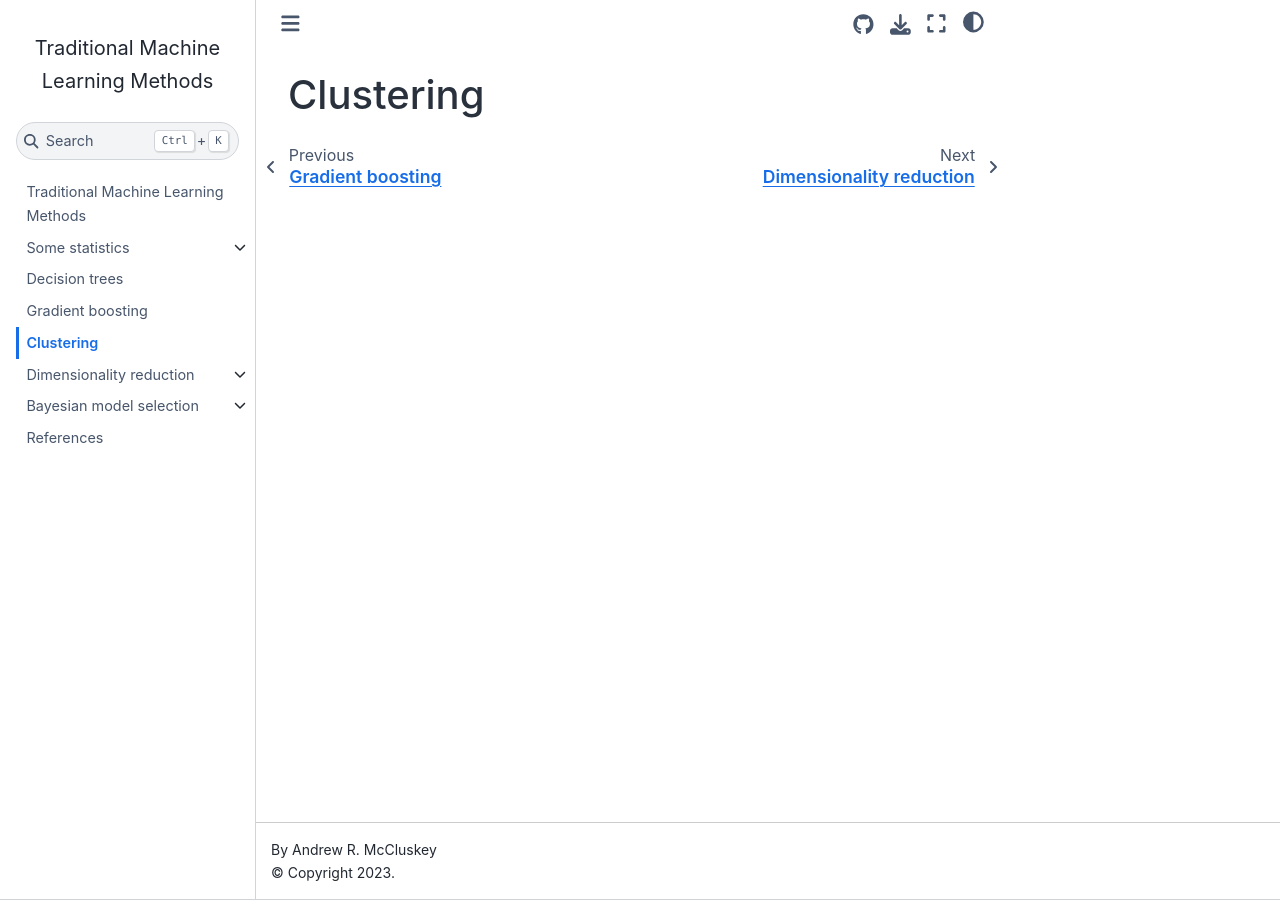
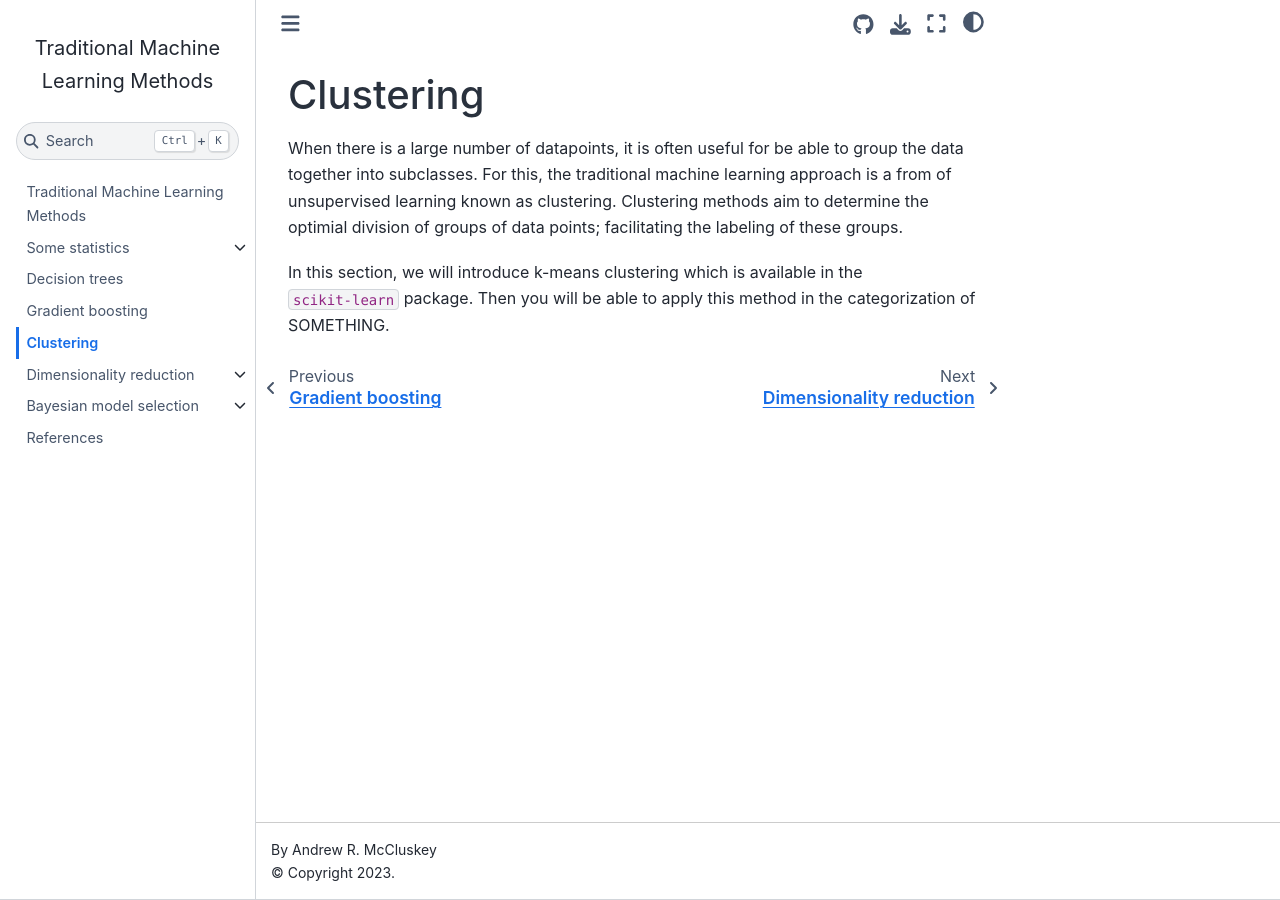
Before and after one commit to arm61/trad_ml_methods, a Jupyter Book: the page built from clustering.md, in a window 1280 px wide. Built offline with Jupyter Book 1.0.4 settings and Sphinx 7.4.7 and the Sphinx Book theme 1.1.4, drawn with Linux system fonts in a browser that asks for light colours.

Commit message:
starting to write clustering

```diff
--- a/clustering.md
+++ b/clustering.md
@@ -1 +1,8 @@
 # Clustering
+
+When there is a large number of datapoints, it is often useful for be able to group the data together into subclasses.
+For this, the traditional machine learning approach is a from of unsupervised learning known as clustering.
+Clustering methods aim to determine the optimial division of groups of data points; facilitating the labeling of these groups.
+
+In this section, we will introduce k-means clustering which is available in the `scikit-learn` package.
+Then you will be able to apply this method in the categorization of SOMETHING.
```
